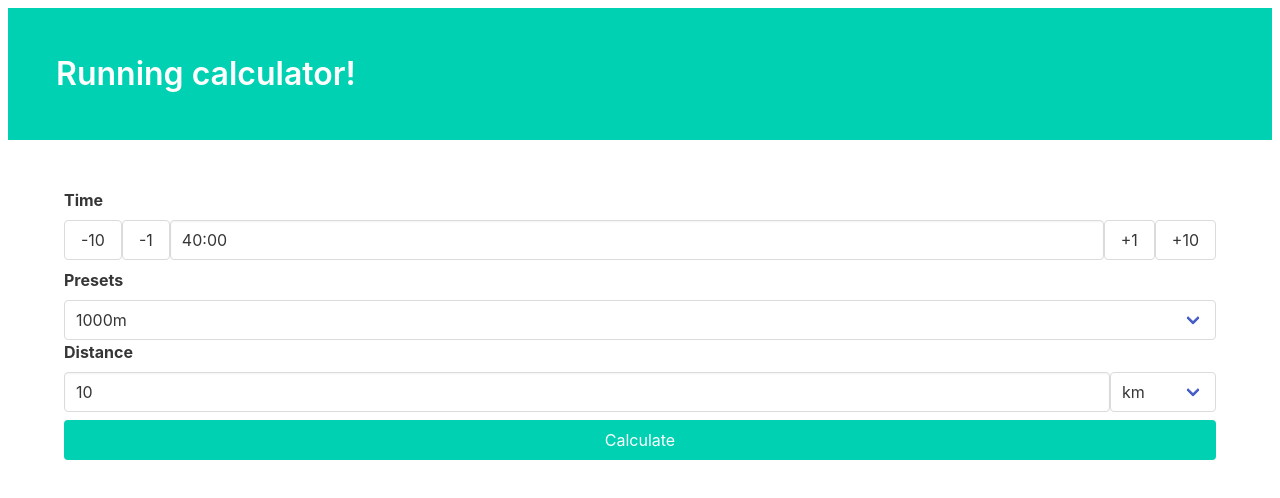
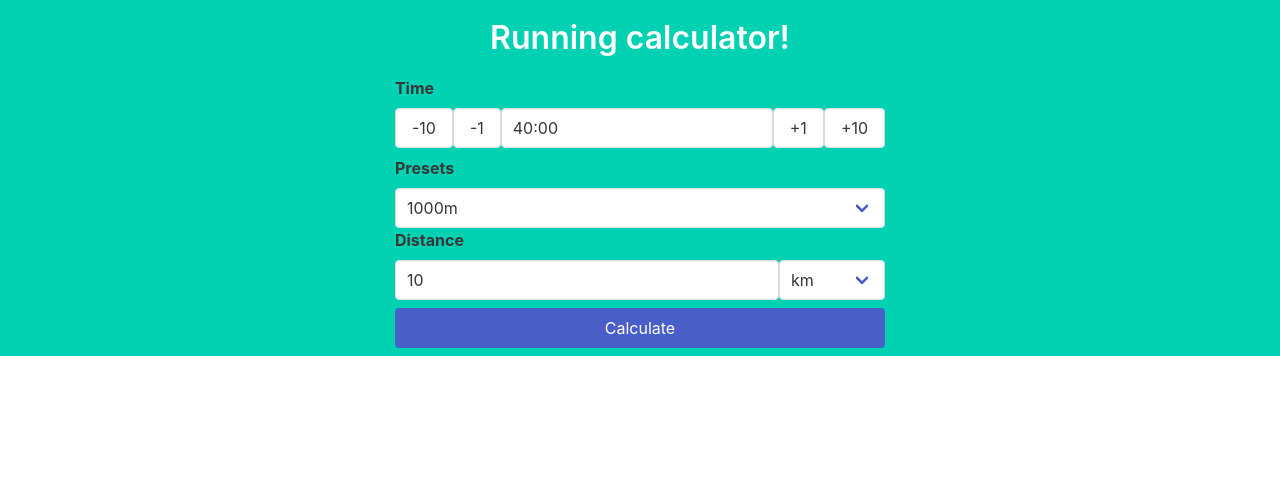
Before and after one commit to taraldga/runcalculator, a Svelte app: page / in a window 1280 px wide. Shown: the top 498 px of the page. Built offline with nearby package versions, Linux system fonts and the light colour scheme.

Commit message:
fix: make all elements fit insite hero (this might change later)

```diff
--- a/src/App.svelte
+++ b/src/App.svelte
@@ -81,11 +81,9 @@ import { calculateTimePerDistance, calulateKmh, convertToFormattedTime, convertT
 </script>
 
 <section class="hero is-primary">
-	<div class="hero-body">
+	<div class="hero-body is-flex">
 		<h1 class="title">Running calculator!</h1>
 	</div>
-</section>
-<section class="section">
 	<div class="container">
 		<Input bind:value={time} bind:error={error} />
 		<label for="" class="label">Presets</label>
@@ -109,7 +107,7 @@ import { calculateTimePerDistance, calulateKmh, convertToFormattedTime, convertT
 				</select>
 			</div>
 		</div>
-		<button class="button is-primary is-fullwidth" on:click={_ => calulateValues()}>Calculate</button>
+		<button class="button is-link is-fullwidth" on:click={_ => calulateValues()}>Calculate</button>
 	</div>
 </section>
 <section class="section">
@@ -123,4 +121,16 @@ import { calculateTimePerDistance, calulateKmh, convertToFormattedTime, convertT
 	.inputrow {
 		display: flex;
 	}
+	.title {
+		margin: 0 auto;
+	}
+	.container {
+		padding: 0 20px;
+	}
+	.hero-body {
+		padding: 20px 0;
+	}
+	:global(body) {
+		padding: 0;
+	}
 </style>
```
